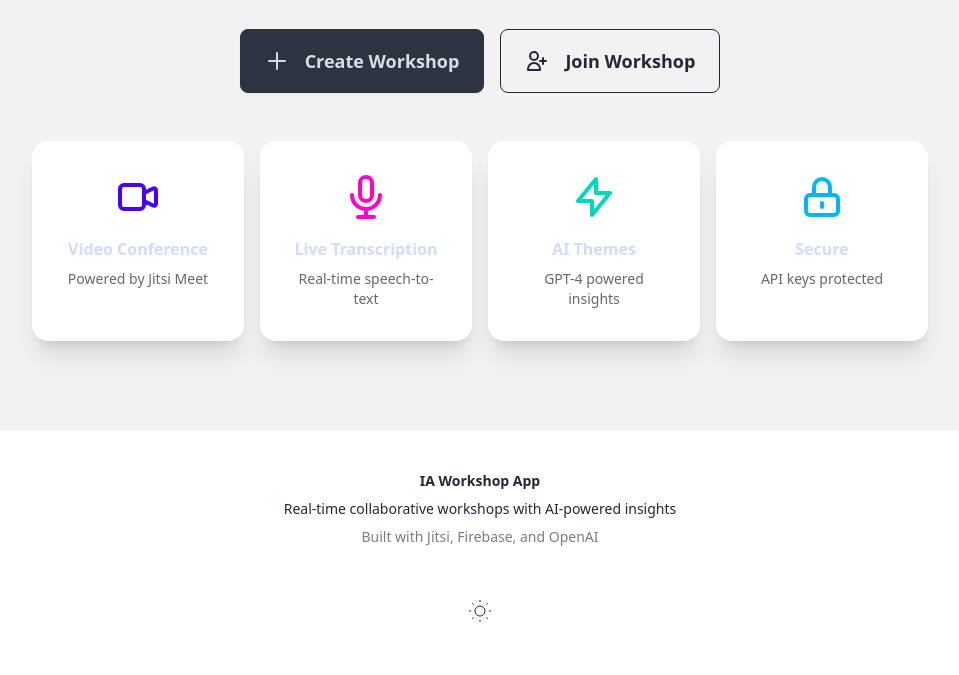
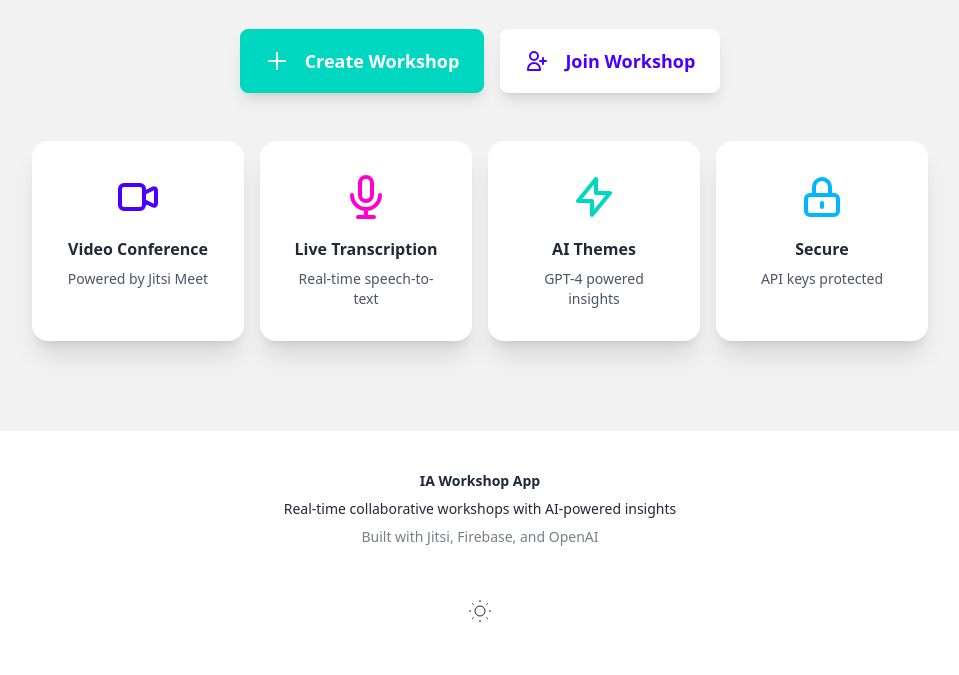
Before and after one commit to iaadelaide/workshop-app, a website: page index.html in a window 1280 px wide. Shown: the part 369-1044 px from the top of the page, without its empty margins (160-1119 px from the left). Drawn offline with nearby package versions, Linux system fonts and the light colour scheme.

Commit message:
Update homepage styles and remove API redirect
Polish homepage UI by applying explicit Tailwind color and shadow classes: add heading/subheading text colors, update CTA buttons to use accent/white with shadows, replace card bg-base-100 with bg-white, and set card title/paragraph color classes for better contrast and readability. Remove obsolete Netlify functions redirect from _redirects. These changes refine visual styling and button affordances on the landing page.

```diff
--- a/index.html
+++ b/index.html
@@ -45,24 +45,24 @@
           >
         </div>
 
-        <h1 class="text-5xl md:text-6xl font-bold mb-6">
+        <h1 class="text-5xl md:text-6xl font-bold mb-6 text-gray-900">
           IA Workshop App
         </h1>
 
-        <p class="text-xl md:text-2xl mb-8 opacity-90">
+        <p class="text-xl md:text-2xl mb-8 text-gray-700 font-medium">
           Real-time collaborative workshops with live transcription and AI-powered insights
         </p>
 
         <!-- CTA Buttons -->
         <div class="flex flex-col sm:flex-row gap-4 justify-center mb-12">
-          <a href="/workshop-new.html" class="btn btn-lg btn-neutral">
+          <a href="/workshop-new.html" class="btn btn-lg btn-accent text-white shadow-lg hover:shadow-xl">
             <svg class="w-6 h-6 mr-2" fill="none" stroke="currentColor" viewBox="0 0 24 24">
               <path stroke-linecap="round" stroke-linejoin="round" stroke-width="2" d="M12 4v16m8-8H4"/>
             </svg>
             Create Workshop
           </a>
 
-          <a href="/participant-new.html" class="btn btn-lg btn-outline btn-neutral">
+          <a href="/participant-new.html" class="btn btn-lg bg-white text-primary hover:bg-white/90 border-white shadow-lg hover:shadow-xl">
             <svg class="w-6 h-6 mr-2" fill="none" stroke="currentColor" viewBox="0 0 24 24">
               <path stroke-linecap="round" stroke-linejoin="round" stroke-width="2" d="M18 9v3m0 0v3m0-3h3m-3 0h-3m-2-5a4 4 0 11-8 0 4 4 0 018 0zM3 20a6 6 0 0112 0v1H3v-1z"/>
             </svg>
@@ -72,43 +72,43 @@
 
         <!-- Features -->
         <div class="grid md:grid-cols-2 lg:grid-cols-4 gap-4 max-w-5xl mx-auto">
-          <div class="card bg-base-100 shadow-xl feature-card">
+          <div class="card bg-white shadow-xl feature-card">
             <div class="card-body items-center text-center">
               <svg class="w-12 h-12 text-primary mb-2" fill="none" stroke="currentColor" viewBox="0 0 24 24">
                 <path stroke-linecap="round" stroke-linejoin="round" stroke-width="2" d="M15 10l4.553-2.276A1 1 0 0121 8.618v6.764a1 1 0 01-1.447.894L15 14M5 18h8a2 2 0 002-2V8a2 2 0 00-2-2H5a2 2 0 00-2 2v8a2 2 0 002 2z"/>
               </svg>
-              <h3 class="card-title text-base">Video Conference</h3>
-              <p class="text-sm text-base-content/70">Powered by Jitsi Meet</p>
+              <h3 class="card-title text-base text-gray-800">Video Conference</h3>
+              <p class="text-sm text-gray-600">Powered by Jitsi Meet</p>
             </div>
           </div>
 
-          <div class="card bg-base-100 shadow-xl feature-card">
+          <div class="card bg-white shadow-xl feature-card">
             <div class="card-body items-center text-center">
               <svg class="w-12 h-12 text-secondary mb-2" fill="none" stroke="currentColor" viewBox="0 0 24 24">
                 <path stroke-linecap="round" stroke-linejoin="round" stroke-width="2" d="M19 11a7 7 0 01-7 7m0 0a7 7 0 01-7-7m7 7v4m0 0H8m4 0h4m-4-8a3 3 0 01-3-3V5a3 3 0 116 0v6a3 3 0 01-3 3z"/>
               </svg>
-              <h3 class="card-title text-base">Live Transcription</h3>
-              <p class="text-sm text-base-content/70">Real-time speech-to-text</p>
+              <h3 class="card-title text-base text-gray-800">Live Transcription</h3>
+              <p class="text-sm text-gray-600">Real-time speech-to-text</p>
             </div>
           </div>
 
-          <div class="card bg-base-100 shadow-xl feature-card">
+          <div class="card bg-white shadow-xl feature-card">
             <div class="card-body items-center text-center">
               <svg class="w-12 h-12 text-accent mb-2" fill="none" stroke="currentColor" viewBox="0 0 24 24">
                 <path stroke-linecap="round" stroke-linejoin="round" stroke-width="2" d="M13 10V3L4 14h7v7l9-11h-7z"/>
               </svg>
-              <h3 class="card-title text-base">AI Themes</h3>
-              <p class="text-sm text-base-content/70">GPT-4 powered insights</p>
+              <h3 class="card-title text-base text-gray-800">AI Themes</h3>
+              <p class="text-sm text-gray-600">GPT-4 powered insights</p>
             </div>
           </div>
 
-          <div class="card bg-base-100 shadow-xl feature-card">
+          <div class="card bg-white shadow-xl feature-card">
             <div class="card-body items-center text-center">
               <svg class="w-12 h-12 text-info mb-2" fill="none" stroke="currentColor" viewBox="0 0 24 24">
                 <path stroke-linecap="round" stroke-linejoin="round" stroke-width="2" d="M12 15v2m-6 4h12a2 2 0 002-2v-6a2 2 0 00-2-2H6a2 2 0 00-2 2v6a2 2 0 002 2zm10-10V7a4 4 0 00-8 0v4h8z"/>
               </svg>
-              <h3 class="card-title text-base">Secure</h3>
-              <p class="text-sm text-base-content/70">API keys protected</p>
+              <h3 class="card-title text-base text-gray-800">Secure</h3>
+              <p class="text-sm text-gray-600">API keys protected</p>
             </div>
           </div>
         </div>
```
Also changed, not shown: 1 other file.
